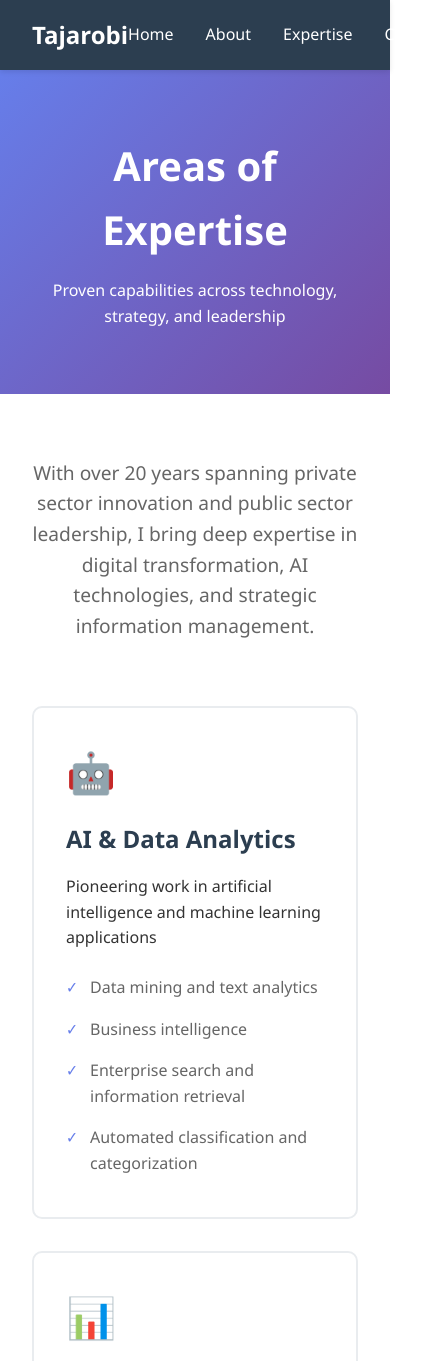
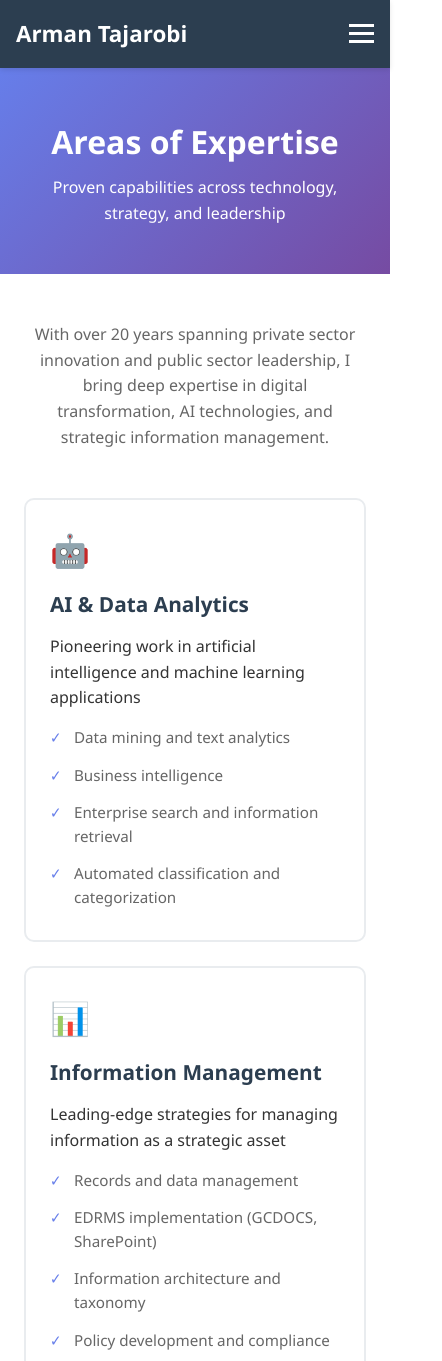
Before and after one commit to Tajarman/mywebsite, a plain HTML site: page expertise.html in a window 390 px wide. Shown: the top 1361 px of the page, 442 px wide, since content can reach past the window. Drawn offline with Linux system fonts and the light colour scheme.

Commit message:
Update expertise.html

```diff
--- a/expertise.html
+++ b/expertise.html
@@ -3,7 +3,7 @@
 <head>
   <meta charset="UTF-8">
   <meta name="viewport" content="width=device-width, initial-scale=1.0">
-    <title>Expertise - Tajarobi</title>
+  <title>Expertise - Arman Tajarobi</title>
   <style>
     * {
       margin: 0;
@@ -17,7 +17,7 @@
     }
     nav {
       background: #2c3e50;
-            padding: 1rem 0;
+      padding: 1rem;
       position: sticky;
       top: 0;
       z-index: 100;
@@ -26,20 +26,19 @@
     nav .container {
       max-width: 1200px;
       margin: 0 auto;
-            padding: 0 2rem;
       display: flex;
       justify-content: space-between;
       align-items: center;
     }
     nav .logo {
       color: white;
-            font-size: 1.5rem;
+      font-size: 1.4rem;
       font-weight: bold;
     }
     nav ul {
       list-style: none;
       display: flex;
-            gap: 2rem;
+      gap: 1.5rem;
     }
     nav a {
       color: white;
@@ -49,39 +48,69 @@
     nav a:hover {
       color: #3498db;
     }
+    /* Mobile nav toggle */
+    .menu-toggle {
+      display: none;
+      flex-direction: column;
+      cursor: pointer;
+      gap: 5px;
+    }
+    .menu-toggle span {
+      width: 25px;
+      height: 3px;
+      background: white;
+    }
+    @media (max-width: 768px) {
+      nav ul {
+        display: none;
+        flex-direction: column;
+        background: #2c3e50;
+        position: absolute;
+        top: 60px;
+        right: 0;
+        width: 200px;
+        padding: 1rem;
+      }
+      nav ul.active {
+        display: flex;
+      }
+      .menu-toggle {
+        display: flex;
+      }
+    }
     .page-header {
       background: linear-gradient(135deg, #667eea 0%, #764ba2 100%);
       color: white;
-            padding: 4rem 2rem;
+      padding: 3rem 1.5rem;
       text-align: center;
     }
     .page-header h1 {
-            font-size: 2.5rem;
-            margin-bottom: 1rem;
+      font-size: 2rem;
+      margin-bottom: 0.5rem;
     }
     .content {
       max-width: 1200px;
       margin: 0 auto;
-            padding: 4rem 2rem;
+      padding: 3rem 1.5rem;
     }
     .intro {
       text-align: center;
-            font-size: 1.2rem;
+      font-size: 1rem;
       color: #666;
       max-width: 800px;
-            margin: 0 auto 4rem;
+      margin: 0 auto 3rem;
     }
     .expertise-grid {
       display: grid;
-            grid-template-columns: repeat(auto-fit, minmax(350px, 1fr));
-            gap: 2rem;
-            margin-bottom: 4rem;
+      grid-template-columns: repeat(auto-fit, minmax(280px, 1fr));
+      gap: 1.5rem;
+      margin-bottom: 3rem;
     }
     .expertise-card {
       background: white;
       border: 2px solid #e9ecef;
       border-radius: 10px;
-            padding: 2rem;
+      padding: 1.5rem;
       transition: transform 0.3s, box-shadow 0.3s;
     }
     .expertise-card:hover {
@@ -90,23 +119,24 @@
       border-color: #667eea;
     }
     .expertise-card .icon {
-            font-size: 2.5rem;
-            margin-bottom: 1rem;
+      font-size: 2rem;
+      margin-bottom: 0.8rem;
     }
     .expertise-card h3 {
       color: #2c3e50;
-            font-size: 1.5rem;
-            margin-bottom: 1rem;
+      font-size: 1.3rem;
+      margin-bottom: 0.8rem;
     }
     .expertise-card ul {
       list-style: none;
-            margin-top: 1rem;
+      margin-top: 0.5rem;
     }
     .expertise-card li {
-            padding: 0.5rem 0;
+      padding: 0.4rem 0;
       color: #666;
       padding-left: 1.5rem;
       position: relative;
+      font-size: 0.95rem;
     }
     .expertise-card li::before {
       content: '✓';
@@ -117,42 +147,41 @@
     }
     .skills-section {
       background: #f8f9fa;
-            padding: 3rem 2rem;
-            margin: 4rem -2rem 0;
+      padding: 2.5rem 1.5rem;
+      margin-top: 3rem;
     }
     .skills-section h2 {
       text-align: center;
       color: #2c3e50;
-            font-size: 2rem;
-            margin-bottom: 2rem;
+      font-size: 1.8rem;
+      margin-bottom: 1.5rem;
     }
     .skills-container {
       max-width: 1200px;
       margin: 0 auto;
       display: grid;
-            grid-template-columns: repeat(auto-fit, minmax(250px, 1fr));
+      grid-template-columns: repeat(auto-fit, minmax(200px, 1fr));
       gap: 1rem;
     }
     .skill-tag {
       background: white;
-            padding: 1rem;
+      padding: 0.8rem;
       border-radius: 5px;
       text-align: center;
       color: #2c3e50;
       font-weight: 500;
       border-left: 4px solid #667eea;
-        }
-        @media (max-width: 768px) {
-            .expertise-grid {
-                grid-template-columns: 1fr;
-            }
+      font-size: 0.95rem;
     }
   </style>
 </head>
 <body>
   <nav>
     <div class="container">
-            <div class="logo">Tajarobi</div>
+      <div class="logo">Arman Tajarobi</div>
+      <div class="menu-toggle" onclick="document.querySelector('nav ul').classList.toggle('active')">
+        <span></span><span></span><span></span>
+      </div>
       <ul>
         <li><a href="index.html">Home</a></li>
         <li><a href="about.html">About</a></li>
```
Lines whose indentation alone changed are shown as unchanged.
